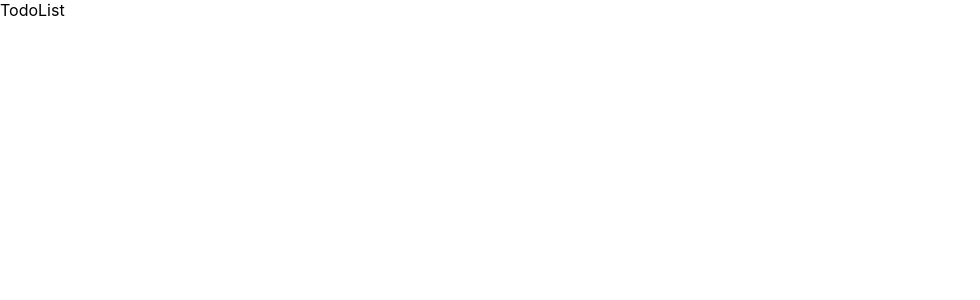
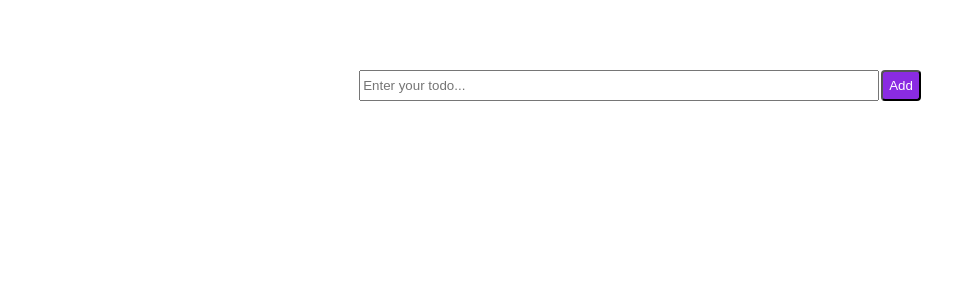
Before and after one commit to florczakarek/todo_app, a React (Create React App) app: page / in a window 1280 px wide. Shown: the top 300 px of the page, without its empty margins (0-980 px from the left). Built offline with nearby package versions, Linux system fonts and the light colour scheme.

Commit message:
Add all funcionalities, saving list to localStorage, basic global styles

```diff
--- a/package.json
+++ b/package.json
@@ -8,7 +8,9 @@
     "@testing-library/user-event": "^13.5.0",
     "react": "^18.2.0",
     "react-dom": "^18.2.0",
+    "react-icons": "^4.4.0",
     "react-scripts": "5.0.1",
+    "uuid": "^8.3.2",
     "web-vitals": "^2.1.4"
   },
   "scripts": {
--- a/src/App.js
+++ b/src/App.js
@@ -1,5 +1,46 @@
+import { useEffect, useState } from 'react';
+import { Form } from './components/Form';
+import { TodoList } from './components/TodoList';
+
 function App() {
-  return <div className='App'>TodoList</div>;
+  const initialState = JSON.parse(localStorage.getItem('todos')) || [];
+
+  const [todo, setTodo] = useState('');
+  const [todos, setTodos] = useState(initialState);
+  const [isEdit, setIsEdit] = useState(null);
+
+  useEffect(() => {
+    localStorage.setItem('todos', JSON.stringify(todos));
+  });
+  const clearTodos = () => {
+    setTodos([]);
+  };
+
+  return (
+    <div className='container'>
+      <Form
+        todo={todo}
+        setTodo={setTodo}
+        todos={todos}
+        setTodos={setTodos}
+        isEdit={isEdit}
+        setIsEdit={setIsEdit}
+      />
+      {todos.length > 0 && (
+        <>
+          <TodoList
+            todos={todos}
+            setTodos={setTodos}
+            isEdit={isEdit}
+            setIsEdit={setIsEdit}
+          />
+          <button className='btn-reset' onClick={clearTodos}>
+            Clear todos
+          </button>
+        </>
+      )}
+    </div>
+  );
 }
 
 export default App;
--- /dev/null
+++ b/src/components/Form.jsx
@@ -0,0 +1,56 @@
+import { useEffect } from 'react';
+import { v4 as uuid } from 'uuid';
+
+export const Form = ({ todo, setTodo, todos, setTodos, isEdit, setIsEdit }) => {
+  //
+  const handleTodo = (e) => {
+    setTodo(e.target.value);
+  };
+
+  const editTodo = (text, id) => {
+    const newTodo = todos.map((todo) => (todo.id === id ? { text, id } : todo));
+    setTodos(newTodo);
+    setIsEdit('');
+  };
+
+  useEffect(() => {
+    if (isEdit) {
+      setTodo(isEdit.text);
+    } else {
+      setTodo('');
+    }
+  }, [setTodo, isEdit]);
+
+  const handleSubmit = (e) => {
+    e.preventDefault();
+    const newTodo = {
+      id: uuid(),
+      text: todo,
+    };
+
+    if (!isEdit) {
+      setTodos((prevTodos) => [...prevTodos, newTodo]);
+      setTodo('');
+      console.log(newTodo);
+    } else {
+      editTodo(todo, isEdit.id);
+    }
+  };
+
+  return (
+    <div>
+      <form onSubmit={handleSubmit}>
+        <input
+          className='form-input'
+          type='text'
+          placeholder='Enter your todo...'
+          value={todo}
+          onChange={handleTodo}
+        />
+        <button className='btn-add' type='submit'>
+          {!isEdit ? 'Add' : 'Edit'}
+        </button>
+      </form>
+    </div>
+  );
+};
--- /dev/null
+++ b/src/components/TodoList.jsx
@@ -0,0 +1,46 @@
+import { RiDeleteBin3Fill, RiEditBoxLine } from 'react-icons/ri';
+
+export const TodoList = ({ todos, setTodos, isEdit, setIsEdit }) => {
+  const handleDelete = (todoId) => {
+    const filteredTodo = [...todos].filter((todo) => todo.id !== todoId);
+    setTodos(filteredTodo);
+  };
+
+  const handleEdit = ({ id }) => {
+    const editedTodo = todos.find((todo) => todo.id === id);
+    setIsEdit(editedTodo);
+  };
+
+  return (
+    <ul className='todo-list'>
+      {todos.map((todo) => {
+        const { id, text } = todo;
+        return (
+          <li key={id}>
+            <input
+              type='text'
+              value={text}
+              onChange={(e) => e.preventDefault()}
+            />
+            <div>
+              <button
+                className='btn-edit'
+                type='button'
+                onClick={() => handleEdit(todo)}
+              >
+                <RiEditBoxLine />
+              </button>
+              <button
+                className='btn-reset'
+                type='button'
+                onClick={() => handleDelete(id)}
+              >
+                <RiDeleteBin3Fill />
+              </button>
+            </div>
+          </li>
+        );
+      })}
+    </ul>
+  );
+};
--- a/src/index.css
+++ b/src/index.css
@@ -4,3 +4,67 @@ body {
     'Ubuntu', 'Cantarell', 'Fira Sans', 'Droid Sans', 'Helvetica Neue',
     sans-serif;
 }
+
+.container {
+  height: 100vh;
+  width: 100%;
+  margin: 60px auto;
+  text-align: center;
+}
+
+form {
+  /* background-color: black; */
+  width: 50%;
+  min-height: 50px;
+  margin: 0 auto;
+  padding: 10px;
+}
+
+form input {
+  width: 80%;
+  padding: 6px 2px;
+  outline: none;
+}
+
+.btn-add {
+  padding: 6px;
+  margin-left: 2px;
+  outline: none;
+  color: white;
+  background-color: blueviolet;
+  border-radius: 4px;
+  cursor: pointer;
+}
+
+.btn-reset {
+  background-color: inherit;
+  color: rgb(226, 31, 31);
+  border: none;
+  font-size: 16px;
+}
+.btn-edit {
+  background-color: inherit;
+  color: rgb(32, 193, 62);
+  border: none;
+  font-size: 16px;
+}
+
+.todo-list li {
+  list-style: none;
+  display: flex;
+  align-items: center;
+  justify-content: center;
+}
+
+.todo-list input {
+  width: 40%;
+  margin-bottom: 4px;
+  padding: 6px;
+  border: none;
+}
+
+@media (max-width: 960px) {
+  .container {
+    max-width: 800px;
+  }
+}
```
Also changed, not shown: 1 other file (tests, documents, lock files or other folders).
